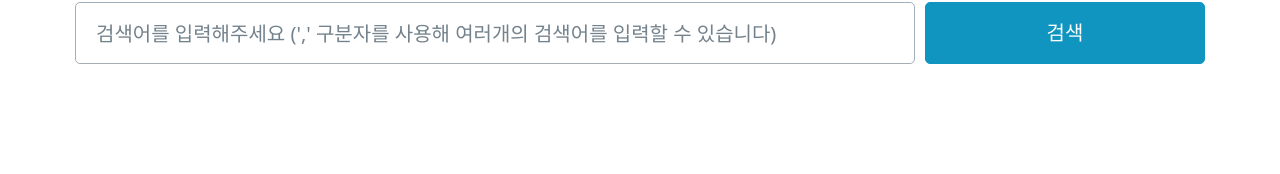
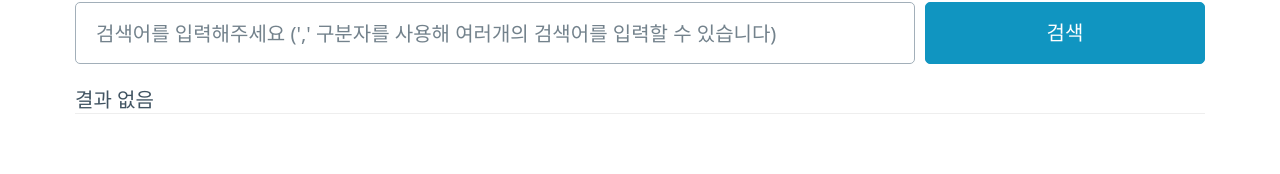
Before and after one commit to devcomfort/dictionary-app, a React (Vite) app: page / in a window 1280 px wide. Shown: the part 118-292 px from the top of the page. Built offline with nearby package versions, Linux system fonts and the light colour scheme.

Commit message:
결과 없을 때, "결과 없음" 로드 처리 추가

```diff
--- a/src/App.jsx
+++ b/src/App.jsx
@@ -69,9 +69,13 @@ function App() {
 				setIsSearching={setIsSearching}
 			></Searchbar>
 			<table className="result-table">
-				{result.map((r) => {
-					return <SearchResult result={r}></SearchResult>;
-				})}
+				{result.length > 0 ? (
+					result.map((r) => {
+						return <SearchResult result={r}></SearchResult>;
+					})
+				) : (
+					<SearchResult result={[]}></SearchResult>
+				)}
 			</table>
 		</div>
 	);
```
